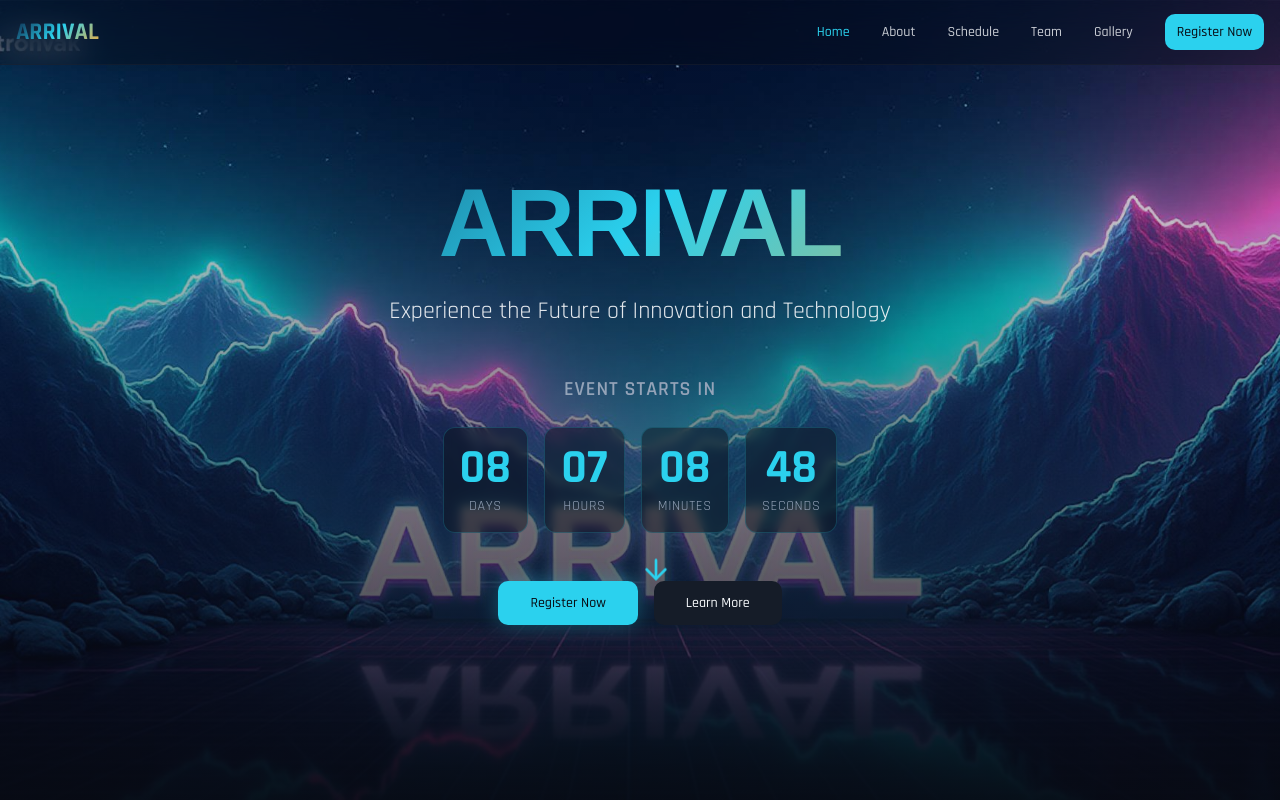
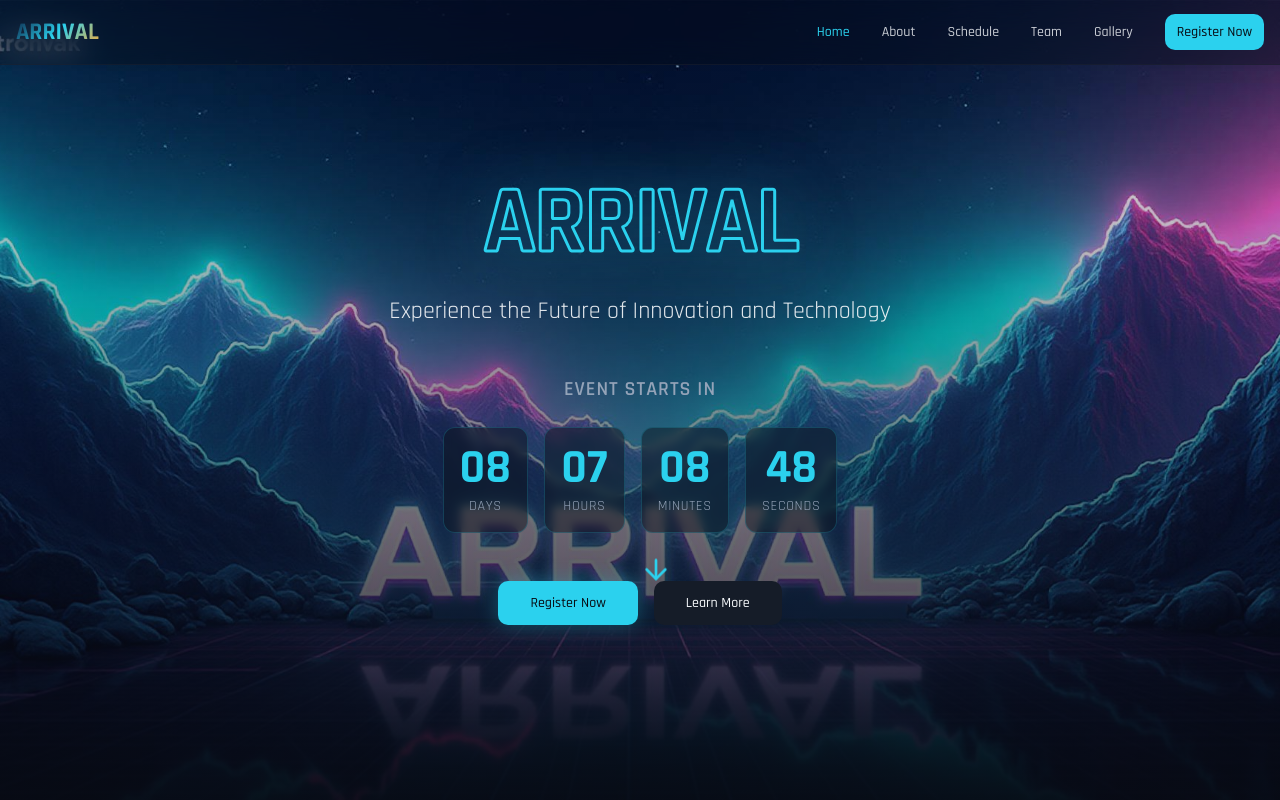
Before and after one commit to CodeWithRushil/arrival-event-hub, a React (Vite) app: page / in a window 1280 px wide. Shown: the top 800 px of the page. Built offline with nearby package versions, Linux system fonts and the light colour scheme; the HTML template or start-up script is replaced by a standard one.

Commit message:
Refactor: Apply outline text style

```diff
--- a/src/index.css
+++ b/src/index.css
@@ -88,3 +88,19 @@ All colors MUST be HSL.
     scrollbar-color: hsl(var(--primary)) hsl(var(--background));
   }
 }
+
+@layer utilities {
+  .text-outline {
+    -webkit-text-stroke: 2px hsl(var(--primary));
+    -webkit-text-fill-color: transparent;
+    text-stroke: 2px hsl(var(--primary));
+    paint-order: stroke fill;
+  }
+
+  .text-outline-thick {
+    -webkit-text-stroke: 3px hsl(var(--primary));
+    -webkit-text-fill-color: transparent;
+    text-stroke: 3px hsl(var(--primary));
+    paint-order: stroke fill;
+  }
+}
--- a/src/pages/Home.tsx
+++ b/src/pages/Home.tsx
@@ -25,7 +25,7 @@ const Home = () => {
         {/* Content */}
         <div className="relative z-10 container mx-auto px-4 text-center">
           <div className="animate-fade-in">
-            <h1 className="text-6xl md:text-8xl font-black mb-6 bg-gradient-primary bg-clip-text text-transparent tracking-tight" style={{ fontFamily: 'Orbitron, sans-serif' }}>
+            <h1 className="text-6xl md:text-8xl font-black mb-6 text-outline-thick tracking-tight drop-shadow-[0_0_30px_rgba(52,211,235,0.5)]">
               ARRIVAL
             </h1>
             <p className="text-xl md:text-2xl text-foreground/90 mb-12 max-w-2xl mx-auto">
```
